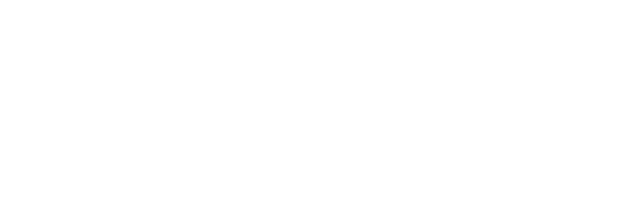
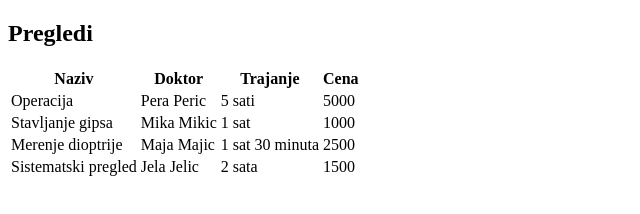
Before and after one commit to fed-ftn/fed-38-tim6, a plain HTML site: page index.html in a window 1280 px wide. Shown: the whole page, without its empty margins (0-640 px from the left). Drawn offline with Linux system fonts and the light colour scheme.

Commit message:
uradjen html

```diff
--- a/index.html
+++ b/index.html
@@ -7,6 +7,40 @@
     <title>Doktori</title>
 </head>
 <body>
-
+    <section>
+    <h1>Pregledi</h1>
+    <table>
+        <tr>
+            <th>Naziv</th>
+            <th>Doktor</th>
+            <th>Trajanje</th>
+            <th>Cena</th>
+        </tr>
+        <tr>
+            <td>Operacija</td>
+            <td>Pera Peric</td>
+            <td>5 sati</td>
+            <td>5000</td>
+        </tr>
+        <tr>
+            <td>Stavljanje gipsa</td>
+            <td>Mika Mikic</td>
+            <td>1 sat</td>
+            <td>1000</td>
+        </tr>
+        <tr>
+            <td>Merenje dioptrije</td>
+            <td>Maja Majic</td>
+            <td>1 sat 30 minuta</td>
+            <td>2500</td>
+        </tr>
+        <tr>
+            <td>Sistematski pregled</td>
+            <td>Jela Jelic</td>
+            <td>2 sata</td>
+            <td>1500</td>
+        </tr>
+    </table>
+</section>
 </body>
 </html>
```
